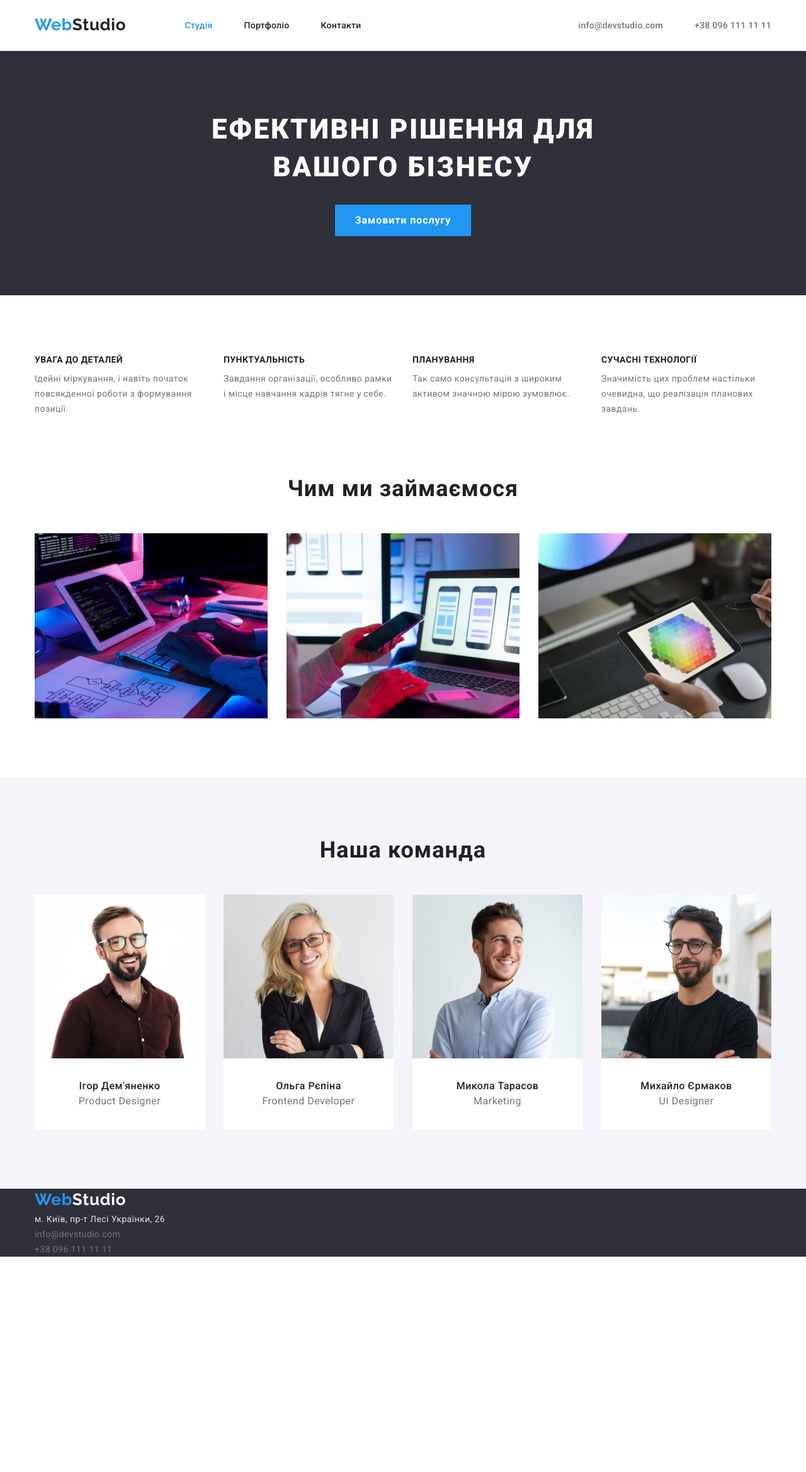
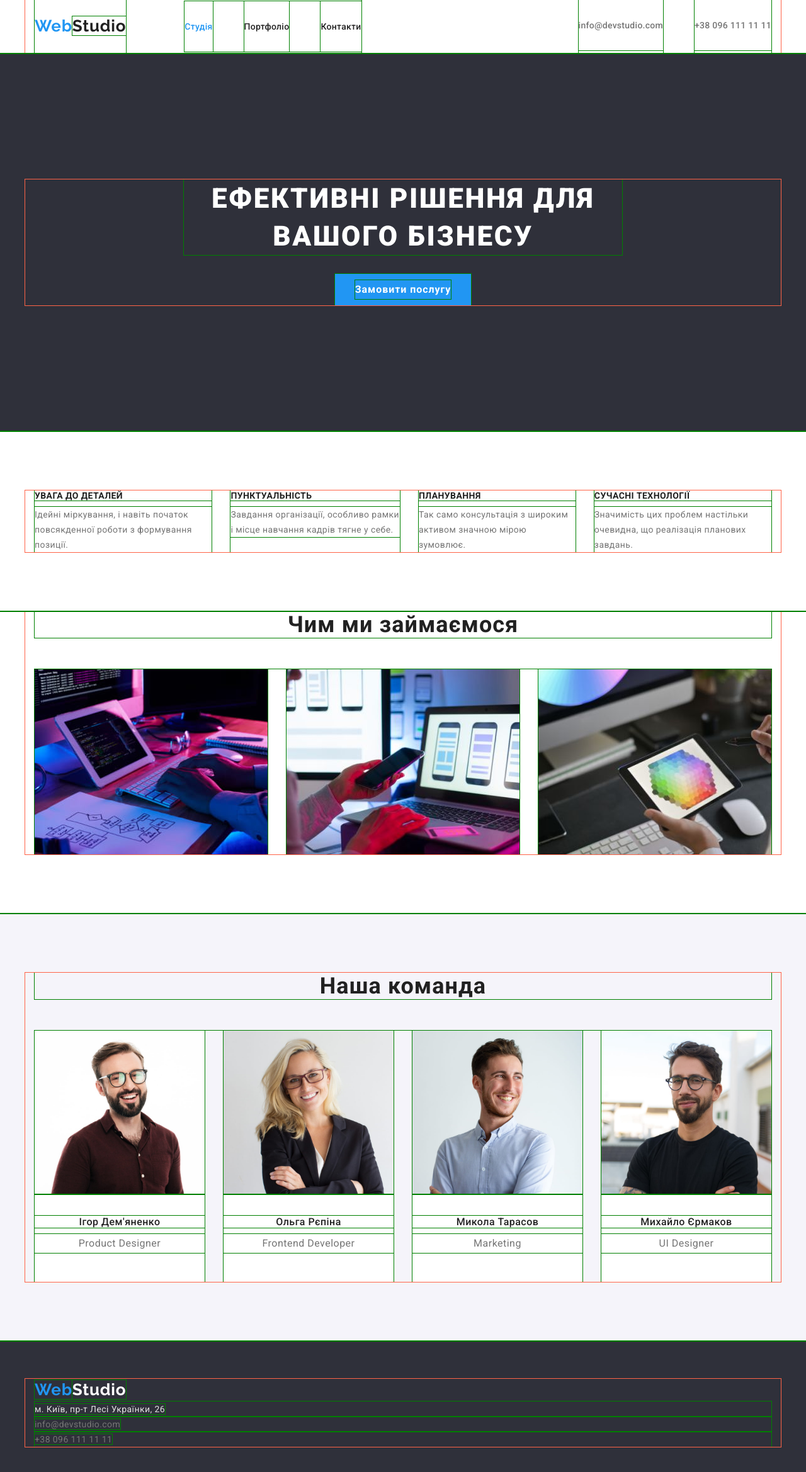
Before and after one commit to a-ataman/-goit-markup-hw-03, a plain HTML site: page index.html in a window 1280 px wide. Shown: the whole page at 63% size. Before the commit the page ends 1996 px from the top, so only its background shows below. Drawn offline with nearby package versions, Linux system fonts and the light colour scheme.

Commit message:
correct version

```diff
--- a/css/styles.css
+++ b/css/styles.css
@@ -22,15 +22,15 @@
   color: var(--primery-color);
   background-color: var(--background-color);
 }
-/* * {
+* {
   outline: 1px solid green;
-} */
+}
 .container {
   box-sizing: border-box;
   max-width: 1200px;
   margin: 0 auto;
   padding: 0 15px;
-  /* outline: 1px solid tomato; */
+  outline: 1px solid tomato;
 }
 section {
   padding-top: 94px;
@@ -47,6 +47,10 @@ section.padding-bottom {
   font-size: 26px;
   line-height: calc(31 / 26);
   letter-spacing: 0.03em;
+}
+.logo-header{
+  padding-top: 24px;
+  padding-bottom: 24px;
 }
 .logo-studio {
   /* margin-right:93px; */
@@ -136,6 +140,8 @@ header {
 .section-hero {
   background-color: #2f303a;
   text-align: center;
+  padding-top: 200px;
+  padding-bottom: 200px;
 }
 .text-hero {
   display: block;
@@ -225,7 +231,7 @@ img {
   margin-bottom: 10px;
 }
 .features li {
-  width: 270px;
+  flex-basis: calc((100%-120)/4);
 }
 .title {
   text-align: center;
@@ -288,6 +294,7 @@ img {
   font-size: 16px;
   line-height: calc(19 / 16);
   letter-spacing: 0.03em;
+  margin-bottom: 10px;
 }
 .team-profession {
   font-family: 'Roboto';
@@ -297,6 +304,7 @@ img {
   line-height: calc(19 / 16);
   letter-spacing: 0.03em;
   text-align: center;
+  margin-bottom: 16px;
 }
 /* Filers-button */
 .filter-button {
@@ -317,18 +325,18 @@ img {
   display: flex;
   flex-wrap: wrap;
   margin-right: 0;
-  /* padding-right: -30px;
-  padding-left: -30px; */
 }
 .project-title {
   padding-left: 24px;
   padding-right: 24px;
   padding-top: 20px;
   padding-bottom: 20px;
+  border: 1px solid #eeee;
+  border-top: 0;
 }
 .projects li {
   width: 370px;
-  height: 404px;
+  /* height: 404px; */
   border: 1px solid #eeee;
   margin-right: 30px;
   margin-bottom: 30px;
@@ -368,7 +376,9 @@ img {
 }
 /* Footer */
 .footer {
-  background-color: #2f303a;
+    background-color: #2f303a;
+  padding-top: 60px;
+  padding-bottom: 60px;
 }
 .footer .logo-studio {
   color: var(--contrast-color);
--- a/index.html
+++ b/index.html
@@ -23,7 +23,7 @@
     <header class="section">
       <div class="container page-header">
       <nav class="main-nav">
-        <a class="logo" href="./index.html" lang="en">
+        <a class="logo logo-header" href="./index.html" lang="en">
           Web<span class="logo-studio">Studio</span></a>
         <ul class="menu-nav">
           <li><a class="nav-link-current nav-link"  href="./index.html" current>Студія</a></li>
```
Also changed, not shown: portfolio.html (+1 -1 lines).
